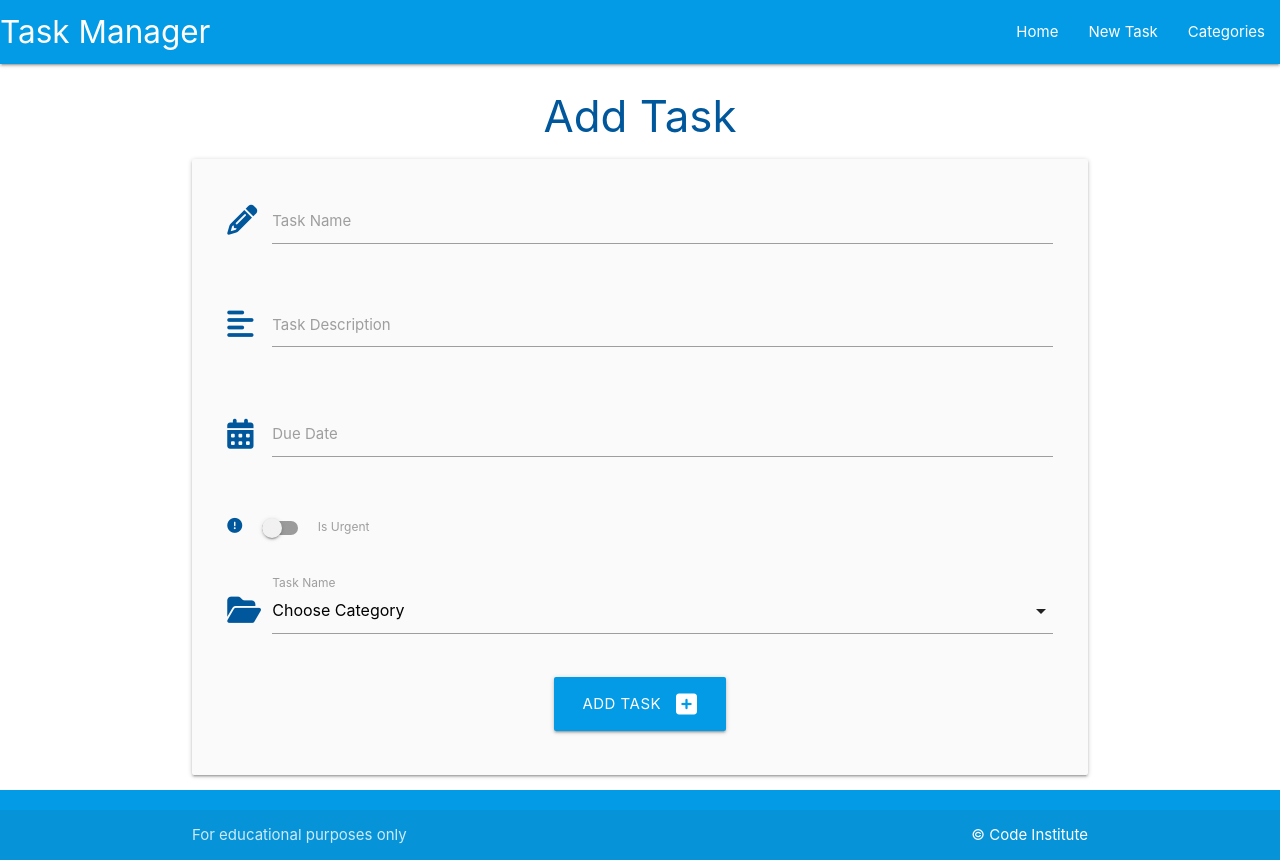
After one commit to zimmoc/flask-sql, a Flask app: page /add_task in a window 1280 px wide. The commit adds this page. Run offline with Flask 3, Linux system fonts and the light colour scheme.

Commit message:
Add form and functionality to add task

```diff
--- a/taskmanager/routes.py
+++ b/taskmanager/routes.py
@@ -36,3 +36,19 @@ def delete_category(category_id):
     db.session.delete(category)
     db.session.commit()
     return redirect(url_for("categories"))
+
+@app.route("/add_task", methods=["GET", "POST"])
+def add_task():
+    categories = list(Category.query.order_by(Category.category_name).all())
+    if request.method == "POST":
+        task = Task(
+            task_name=request.form.get("task_name"),
+            task_description=request.form.get("task_description"),
+            is_urgent=bool(True if request.form.get("is_urgent") else False),
+            due_date=request.form.get("due_date"),
+            category_id=request.form.get("category_id")
+        )
+        db.session.add(task)
+        db.session.commit()
+        return redirect(url_for("home"))
+    return render_template("add_task.html", categories=categories)
--- a/taskmanager/static/js/script.js
+++ b/taskmanager/static/js/script.js
@@ -1,4 +1,16 @@
 document.addEventListener('DOMContentLoaded', function () {
+  // sidenav init
   let sidenav = document.querySelectorAll('.sidenav');
   M.Sidenav.init(sidenav);
+
+  // datepicker init
+  let datepicker = document.querySelectorAll('.datepicker');
+  M.Datepicker.init(datepicker, {
+    format: "dd mmmm, yyyy",
+    i18n: {done: "Select"}
+  });
+
+  // select init
+ let selects = document.querySelectorAll('select');
+  M.FormSelect.init(selects);
 });
--- a/taskmanager/templates/add_category.html
+++ b/taskmanager/templates/add_category.html
@@ -13,7 +13,7 @@
           <label for="category_name">Category Name</label>
         </div>
       </div>
-       <!-- category_name -->
+       <!-- submit button -->
       <div class="row">
         <div class="col s12 center-align">
             <button type="submit" class="btn-large light-blue darken-1">
--- /dev/null
+++ b/taskmanager/templates/add_task.html
@@ -0,0 +1,70 @@
+{% extends "base.html" %}
+{% block content %}
+
+<h3 class="light-blue-text text-darken-4 center-align">Add Task</h3>
+
+<div class="row card-panel grey lighten-5">
+    <form class="col s12" method="POST" action="{{ url_for('add_task') }}">
+        <!-- task_name -->
+      <div class="row">
+        <div class="input-field col s12">
+            <i class="fas fa-pencil-alt prefix light-blue-text text-darken-4"></i>
+          <input id="task_name" name="task_name" minlength="5" maxlength="50" type="text" class="validate" required>
+          <label for="task_name">Task Name</label>
+        </div>
+      </div>
+      <!-- task_description -->
+      <div class="row">
+        <div class="input-field col s12">
+          <i class="fas fa-align-left prefix light-blue-text text-darken-4"></i>
+          <textarea id="task_description" name="task_description" minlength="5" maxlength="200"
+          type="text" class="materialize-textarea validate" required></textarea>
+          <label for="task_description">Task Description</label>
+        </div>
+      </div>
+      <!-- due_date -->
+      <div class="row">
+        <div class="input-field col s12">
+            <i class="fas fa-calendar-alt prefix light-blue-text text-darken-4"></i>
+          <input id="due_date" name="due_date" type="text" class="datepicker validate" required>
+          <label for="due_date">Due Date</label>
+        </div>
+      </div>
+      <!-- is_urgent -->
+      <div class="row">
+        <div class="input-field col s12">
+            <div class="switch">
+            <i class="fas fa-exclamation-circle light-blue-text text-darken-4"></i>
+            <label for="is_urgent">
+              <input id="is_urgent" name="is_urgent" type="checkbox">
+              <span class="lever"></span>
+              Is Urgent
+            </label>
+          </div>
+        </div>
+      </div>
+      <!-- category_id-->
+      <div class="row">
+        <div class="input-field col s12">
+          <i class="fas fa-folder-open prefix light-blue-text text-darken-4"></i>
+          <select name="category_id" id="category_id" class="validate" required>
+            <option value="" disabled selected>Choose Category</option>
+            {% for category in categories %}
+              <option value="{{ category.id }}">{{ category.category_name }}</option>
+            {% endfor %}
+          </select>
+          <label for="category_id">Task Name</label>
+        </div>
+      </div>
+       <!--submit button -->
+      <div class="row">
+        <div class="col s12 center-align">
+            <button type="submit" class="btn-large light-blue darken-1">
+                Add Task <i class="fas fa-plus-square right"></i>
+            </button>
+        </div>
+      </div>
+    </form>
+  </div>
+
+{% endblock %}
--- a/taskmanager/templates/base.html
+++ b/taskmanager/templates/base.html
@@ -30,7 +30,7 @@
             <a href="#" data-target="mobile-demo" class="sidenav-trigger"><i class="fas fa-bars"></i></a>
             <ul class="right hide-on-med-and-down">
                 <li><a href="{{ url_for('home') }}">Home</a></li>
-                <li><a href="">New Task</a></li>
+                <li><a href="{{ url_for('add_task') }}">New Task</a></li>
                 <li><a href="{{ url_for('categories') }}">Categories</a></li>
             </ul>
             </div>
@@ -39,7 +39,7 @@
       <!-- mobile sidenav -->
       <ul class="sidenav" id="mobile-demo">
         <li><a href="{{ url_for('home') }}">Home</a></li>
-        <li><a href="">New Task</a></li>
+        <li><a href="{{ url_for('add_task') }}">New Task</a></li>
         <li><a href="{{ url_for('categories') }}">Categories</a></li>
       </ul>
     </header>
```
Also changed, not shown: taskmanager/templates/tasks.html (+8 -0 lines).
